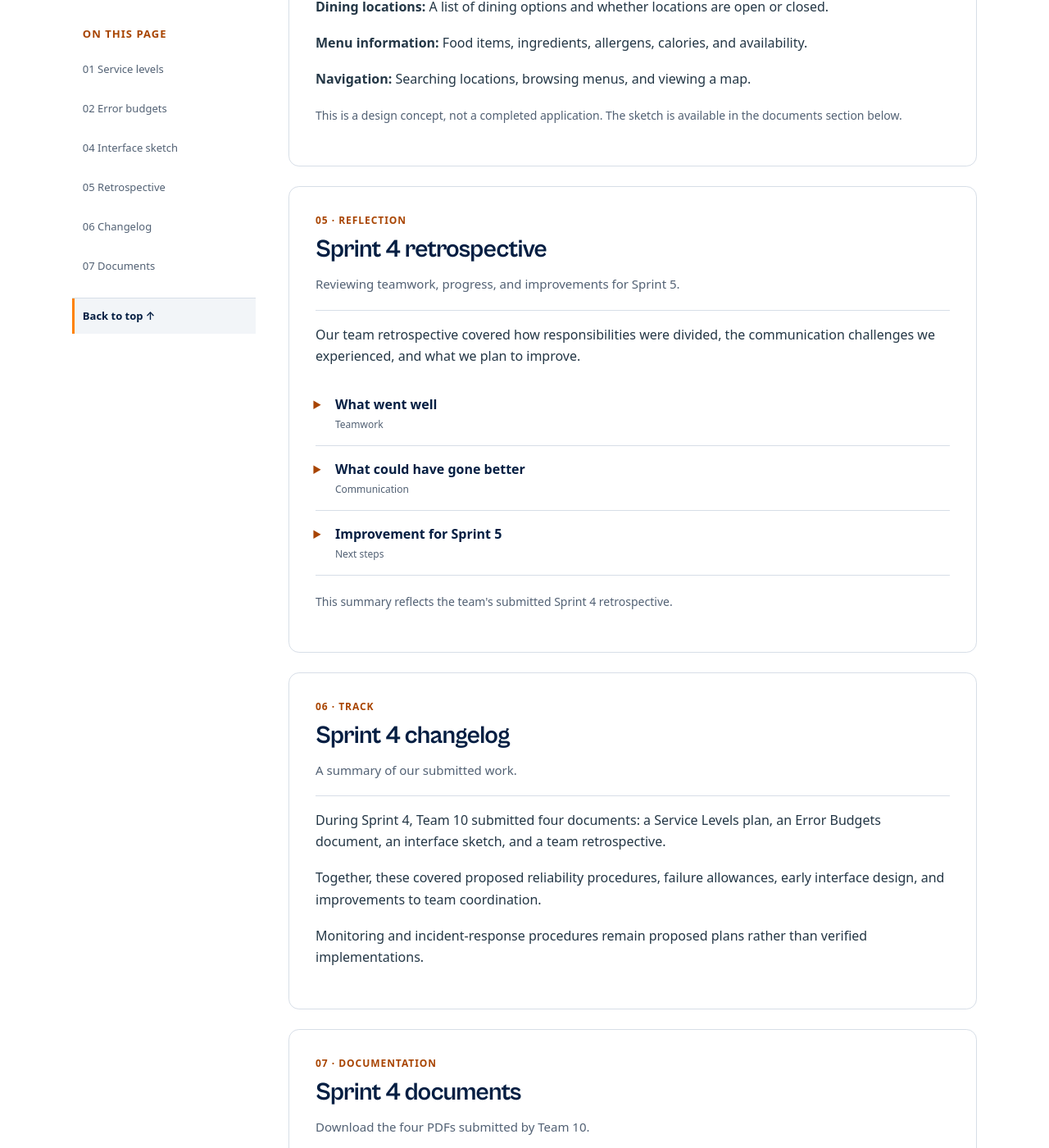
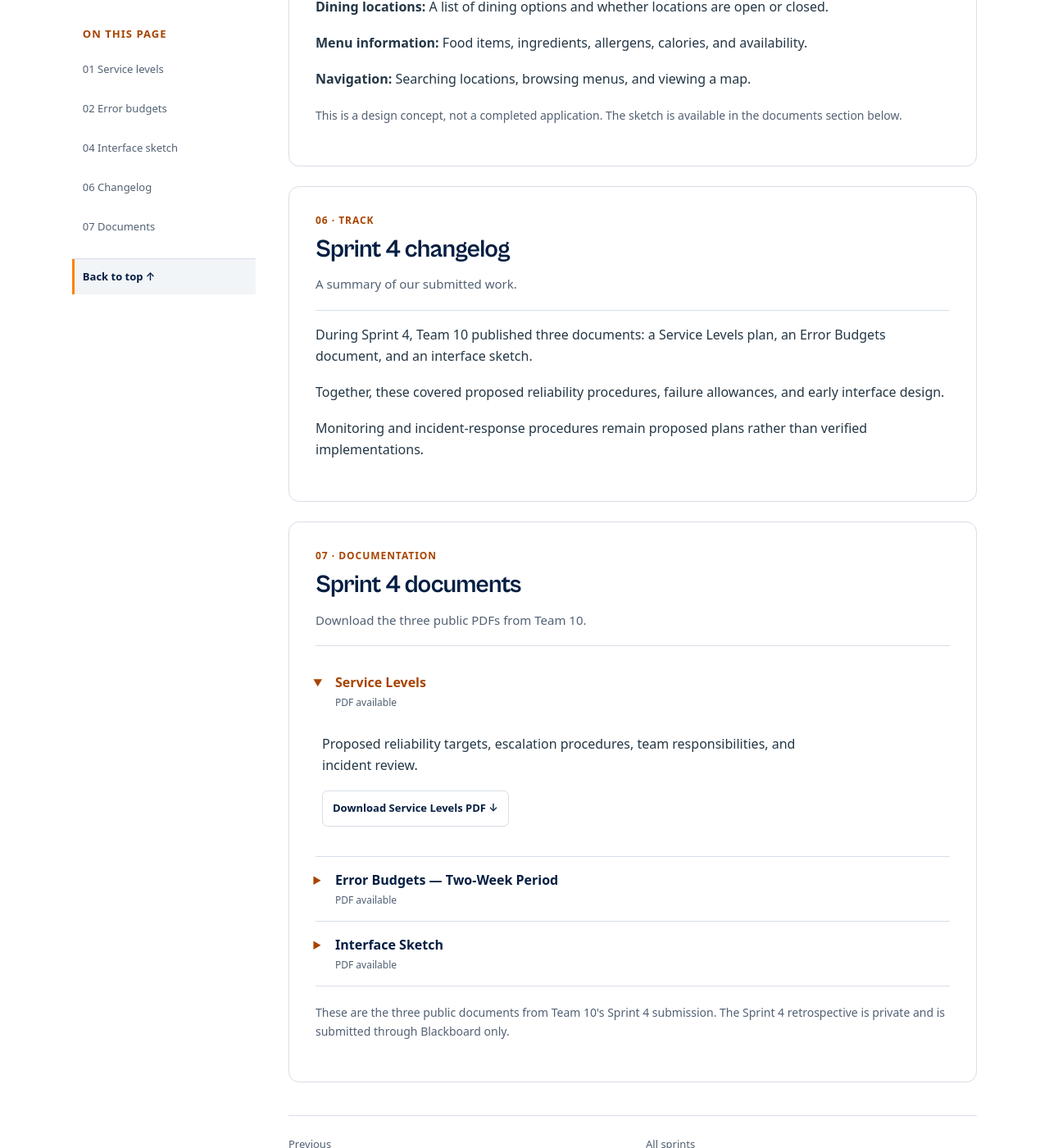
Before and after one commit to dlozan62/dlozan62.github.io, a Jekyll site: the page built from sprint-4.html, in a window 1280 px wide and 1400 px high, scrolled down 3366 px. Shown: the whole window at 82% size. Built offline with Jekyll 4.4.1, drawn with Linux system fonts in a browser that asks for light colours; some of the changed text lies outside the part shown.

Commit message:
Remove Sprint 4 retrospective from public pages
Retrospectives are private and submitted through Blackboard only.
Removes the retrospective section, document entry, homepage card item,
and document-index entry, and drops it from the Sprint 4 change log.

```diff
--- a/index.html
+++ b/index.html
@@ -60,11 +60,11 @@ permalink: /
         <span class="badge">Published</span>
       </div>
       <h3>Reliability &amp; planning</h3>
-      <p>Our service targets, two-week error budgets, design ideas, and lessons for the next sprint.</p>
+      <p>Our service targets, two-week error budgets, and early design ideas.</p>
       <ul>
         <li>Service levels &amp; incident response</li>
-        <li>Error budgets &amp; interface sketch</li>
-        <li>Team retrospective</li>
+        <li>Error budgets</li>
+        <li>Interface sketch</li>
       </ul>
       <a class="button button--outline" href="{{ '/sprints/sprint-4/' | relative_url }}">Read Sprint 4</a>
       <a class="text-link" href="{{ '/sprints/sprint-4/#sprint4-documents' | relative_url }}">View Sprint 4 documents</a>
--- a/sprint-4.html
+++ b/sprint-4.html
@@ -1,7 +1,7 @@
 ---
 layout: default
 title: Sprint 4
-description: DineCheck Sprint 4 service levels, error budgets, interface sketch, and team retrospective.
+description: DineCheck Sprint 4 service levels, error budgets, and interface sketch.
 permalink: /sprints/sprint-4/
 ---
 
@@ -13,9 +13,8 @@ permalink: /sprints/sprint-4/
     <h1>Planning a more reliable DineCheck.</h1>
     <p>
       During Sprint 4, our team prepared a Service Levels plan, an Error Budgets
-      document, an early interface sketch, and a team retrospective. These
-      deliverables focused on reliability planning, design ideas, and improving
-      how we work together.
+      document, and an early interface sketch. These deliverables focused on
+      reliability planning and design ideas.
     </p>
     <div class="hero-actions">
       <a class="button button--orange" href="#service-levels">Explore our work</a>
@@ -59,8 +58,8 @@ permalink: /sprints/sprint-4/
         <span>03 / Design and reflection</span>
         <h3>Preparing for the next sprint.</h3>
         <p>
-          An early interface sketch and a retrospective covering
-          teamwork, communication, and future improvements.
+          An early interface sketch showing how students could
+          move through a possible DineCheck mobile interface.
         </p>
         <a href="#interface-sketch">Explore our planning →</a>
       </article>
@@ -77,7 +76,6 @@ permalink: /sprints/sprint-4/
         <li><a href="#service-levels">01 Service levels</a></li>
         <li><a href="#error-budgets">02 Error budgets</a></li>
         <li><a href="#interface-sketch">04 Interface sketch</a></li>
-        <li><a href="#retrospective">05 Retrospective</a></li>
         <li><a href="#sprint4-changelog">06 Changelog</a></li>
         <li><a href="#sprint4-documents">07 Documents</a></li>
       </ul>
@@ -335,69 +333,6 @@ permalink: /sprints/sprint-4/
           </div>
         </section>
 
-        <!-- SECTION 5: RETROSPECTIVE -->
-        <section class="charter-section" id="retrospective"
-                 aria-labelledby="retrospective-title">
-          <header class="charter-section__heading">
-            <p class="eyebrow">05 · Reflection</p>
-            <h2 id="retrospective-title">Sprint 4 retrospective</h2>
-            <p>Reviewing teamwork, progress, and improvements for Sprint 5.</p>
-          </header>
-
-          <div class="prose">
-            <p>
-              Our team retrospective covered how responsibilities
-              were divided, the communication challenges we
-              experienced, and what we plan to improve.
-            </p>
-
-            <details class="sprint3-entry">
-              <summary>
-                <span>What went well</span>
-                <span class="sprint3-entry-meta">Teamwork</span>
-              </summary>
-              <div class="sprint3-entry-body">
-                <p>
-                  Responsibilities were divided more clearly,
-                  allowing each member to focus on assigned tasks.
-                </p>
-              </div>
-            </details>
-
-            <details class="sprint3-entry">
-              <summary>
-                <span>What could have gone better</span>
-                <span class="sprint3-entry-meta">Communication</span>
-              </summary>
-              <div class="sprint3-entry-body">
-                <p>
-                  Team updates were not always communicated early
-                  enough, which affected coordination and timing.
-                </p>
-              </div>
-            </details>
-
-            <details class="sprint3-entry">
-              <summary>
-                <span>Improvement for Sprint 5</span>
-                <span class="sprint3-entry-meta">Next steps</span>
-              </summary>
-              <div class="sprint3-entry-body">
-                <p>
-                  We plan to set clearer internal deadlines,
-                  communicate progress more frequently, and
-                  ask for help earlier when needed.
-                </p>
-              </div>
-            </details>
-
-            <p class="source-note">
-              This summary reflects the team's submitted
-              Sprint 4 retrospective.
-            </p>
-          </div>
-        </section>
-
         <!-- SECTION 6: CHANGELOG -->
         <section class="charter-section" id="sprint4-changelog"
                  aria-labelledby="sprint4-changelog-title">
@@ -409,14 +344,13 @@ permalink: /sprints/sprint-4/
 
           <div class="prose">
             <p>
-              During Sprint 4, Team 10 submitted four documents:
+              During Sprint 4, Team 10 published three documents:
               a Service Levels plan, an Error Budgets document,
-              an interface sketch, and a team retrospective.
+              and an interface sketch.
             </p>
             <p>
               Together, these covered proposed reliability procedures,
-              failure allowances, early interface design, and
-              improvements to team coordination.
+              failure allowances, and early interface design.
             </p>
             <p>
               Monitoring and incident-response procedures remain
@@ -431,7 +365,7 @@ permalink: /sprints/sprint-4/
           <header class="charter-section__heading">
             <p class="eyebrow">07 · Documentation</p>
             <h2 id="sprint4-documents-title">Sprint 4 documents</h2>
-            <p>Download the four PDFs submitted by Team 10.</p>
+            <p>Download the three public PDFs from Team 10.</p>
           </header>
 
           <div class="prose">
@@ -489,27 +423,10 @@ permalink: /sprints/sprint-4/
               </div>
             </details>
 
-            <details class="sprint3-entry">
-              <summary>
-                <span>Team Retrospective</span>
-                <span class="sprint3-entry-meta">PDF available</span>
-              </summary>
-              <div class="sprint3-entry-body">
-                <p>
-                  Our reflection on teamwork, communication,
-                  project progress, and plans for improvement.
-                </p>
-                <div class="research-download__links">
-                  <a href="{{ '/assets/pdfs/sprint-4-retrospective.pdf' | relative_url }}" download>
-                    Download Retrospective PDF ↓
-                  </a>
-                </div>
-              </div>
-            </details>
-
             <p class="source-note">
-              These are the four documents included in
-              Team 10's Sprint 4 submission.
+              These are the three public documents from Team 10's
+              Sprint 4 submission. The Sprint 4 retrospective is
+              private and is submitted through Blackboard only.
             </p>
           </div>
         </section>
--- a/sprints.html
+++ b/sprints.html
@@ -28,7 +28,7 @@ permalink: /sprints/
     </a>
   </li>
   <li><a class="sprint-index__active" href="{{ '/sprints/sprint-3/' | relative_url }}"><span>Sprint 3</span><strong>Interviews, competitors, and findings</strong><small>Complete</small></a></li>
-  <li><a class="sprint-index__active" href="{{ '/sprints/sprint-4/' | relative_url }}"><span>Sprint 4</span><strong>Reliability planning and team reflection</strong><small>Published</small></a></li>
+  <li><a class="sprint-index__active" href="{{ '/sprints/sprint-4/' | relative_url }}"><span>Sprint 4</span><strong>Reliability planning and interface sketch</strong><small>Published</small></a></li>
   <li><a class="sprint-index__active sprint-index__current" href="{{ '/sprints/sprint-5/' | relative_url }}"><span>Sprint 5</span><strong>Interactive wireframe and review tasks</strong><small>In progress · Current sprint</small></a></li>
   {% for sprint in (6..6) %}
     <li class="sprint-index__planned">
@@ -80,7 +80,6 @@ permalink: /sprints/
       <li><a href="{{ '/sprints/sprint-4/#service-levels' | relative_url }}">Service Levels</a><a class="document-pdf" href="{{ '/assets/pdfs/sprint-4-service-levels.pdf' | relative_url }}" aria-label="Service Levels (PDF)">PDF <span aria-hidden="true">↗</span></a></li>
       <li><a href="{{ '/sprints/sprint-4/#error-budgets' | relative_url }}">Error Budgets — Two-Week Period</a><a class="document-pdf" href="{{ '/assets/pdfs/sprint-4-error-budgets.pdf' | relative_url }}" aria-label="Error Budgets — Two-Week Period (PDF)">PDF <span aria-hidden="true">↗</span></a></li>
       <li><a href="{{ '/sprints/sprint-4/#interface-sketch' | relative_url }}">Interface Sketch</a><a class="document-pdf" href="{{ '/assets/pdfs/sprint-4-sketch.pdf' | relative_url }}" aria-label="Interface Sketch (PDF)">PDF <span aria-hidden="true">↗</span></a></li>
-      <li><a href="{{ '/sprints/sprint-4/#retrospective' | relative_url }}">Team Retrospective</a><a class="document-pdf" href="{{ '/assets/pdfs/sprint-4-retrospective.pdf' | relative_url }}" aria-label="Team Retrospective (PDF)">PDF <span aria-hidden="true">↗</span></a></li>
     </ul></article>
   <article class="document-group"><p class="eyebrow">Sprint 5</p><h3>Wireframe &amp; review</h3><ul>
     <li><a href="{{ '/sprints/sprint-5/' | relative_url }}">Sprint 5 overview and review tasks</a></li>
```
Also changed, not shown: README.md.
